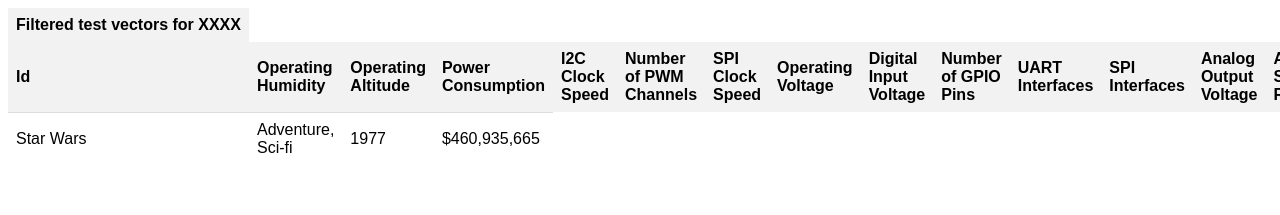
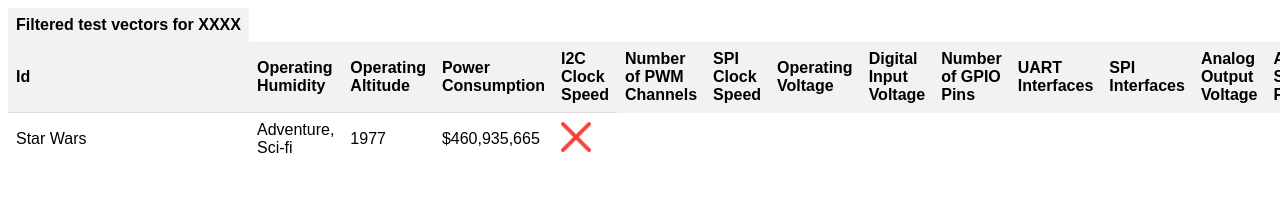
Before and after one commit to ntafra00/stem-games-fe, a React (Vite) app: page /table in a window 1280 px wide. Shown: the top 215 px of the page. Built offline with nearby package versions, Linux system fonts and the light colour scheme.

Commit message:
Added x icon

```diff
--- a/src/pages/table/index.jsx
+++ b/src/pages/table/index.jsx
@@ -14,7 +14,9 @@
           <th>Id</th>
           {getParameters(nameOfFamily).map((parameter) => {
             return (
+              <>
               <th className={styles.th} key={parameter.id}>{parameter.name}</th>
+              </>
             )
           })}
         </tr>
@@ -23,6 +25,7 @@
           <td>Adventure, Sci-fi</td>
           <td>1977</td>
           <td>$460,935,665</td>
+          <td><img src="src\assets\close.png" className="x-img"></img></td>
         </tr>
 
       </table>
--- a/src/styles/table.css
+++ b/src/styles/table.css
@@ -66,3 +66,8 @@
       font-weight: bold;
     }
   }
+
+.x-img {
+  width: 30px;
+  cursor: pointer;
+}
```
Also changed, not shown: src/assets/close.png (added).
